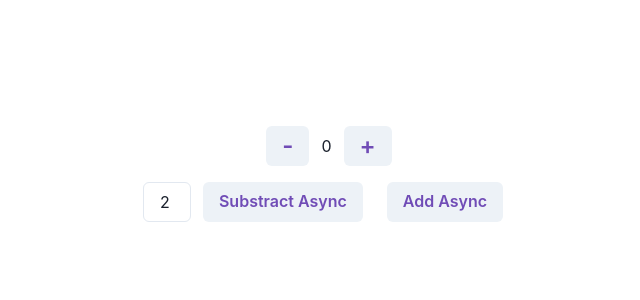
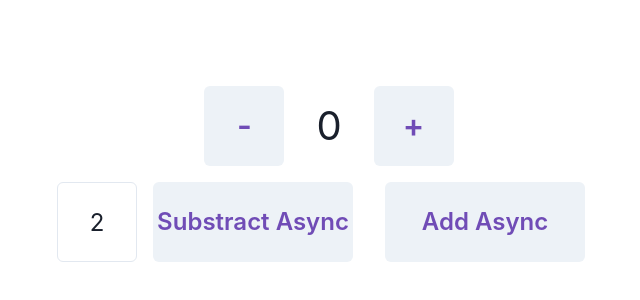
Before and after one commit to ibystm/chakra-ui-playground, a React (Create React App) app: page / in a window 1280 px wide. Shown: the part 226-526 px from the top of the page, without its empty margins (311-951 px from the left). Built offline with nearby package versions, Linux system fonts and the light colour scheme.

Commit message:
styled changed.

```diff
--- a/src/features/counter/Counter.tsx
+++ b/src/features/counter/Counter.tsx
@@ -13,9 +13,7 @@ export function Counter() {
   const count = useSelector((state) => counterValueSelecter(state));
   const dispatch = useAppDispatch();
   const [incrementAmount, setIncrementAmount] = useState("2");
-
   const incrementValue = Number(incrementAmount) || 0;
-
   const incrementWithAsync = () => {
     dispatch(incrementAsync(incrementValue));
   };
@@ -27,48 +25,63 @@ export function Counter() {
     <Box>
       <Flex align="center" justify="center" marginBottom={4}>
         <Button
-          fontSize={24}
+          fontSize="32px"
           color="rgb(112, 76, 182)"
           aria-label="Decrement value"
           onClick={() => dispatch(decrement())}
-          marginLeft={3}
-          marginRight={3}
+          marginLeft={8}
+          marginRight={8}
+          h="80px"
+          w="80px"
         >
           -
         </Button>
-        <Box as="span">{count}</Box>
+        <Box as="span" fontSize="40px">
+          {count}
+        </Box>
         <Button
           color="rgb(112, 76, 182)"
-          fontSize={24}
+          h="80px"
+          w="80px"
+          marginLeft={8}
+          marginRight={8}
+          fontSize="32px"
           // className={styles.button}
           aria-label="Increment value"
           onClick={() => dispatch(increment())}
-          marginLeft={3}
-          marginRight={3}
         >
           +
         </Button>
       </Flex>
       <Flex align="center" justify="center">
         <Input
-          w={12}
           aria-label="Set increment amount"
           value={incrementAmount}
+          h="80px"
+          w="80px"
+          textAlign="center"
+          fontSize="24px"
           onChange={(e) => setIncrementAmount(e.target.value)}
         />
         <Button
           color="rgb(112, 76, 182)"
           onClick={substractWithAsync}
-          marginLeft={3}
-          marginRight={3}
+          marginLeft={4}
+          marginRight={4}
+          w="200px"
+          h="80px"
+          fontSize="24px"
         >
           Substract Async
         </Button>
         <Button
           color="rgb(112, 76, 182)"
           onClick={incrementWithAsync}
-          marginLeft={3}
-          marginRight={3}
+          marginLeft={4}
+          marginRight={4}
+          w="200px"
+          h="80px"
+          fontSize="24px"
         >
           Add Async
         </Button>
```
